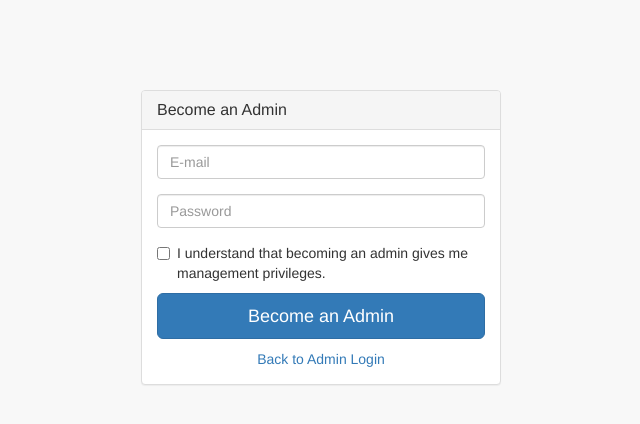
After one commit to Defouh-Desmond/Admin-panel, a PHP site: page /pages/become_admin.php in a window 1280 px wide. The commit adds this page. Shown: the top 424 px of the page, without its empty margins (319-959 px from the left). Run offline with PHP 8.4, Linux system fonts and the light colour scheme.

Commit message:
become admin

```diff
--- /dev/null
+++ b/pages/become_admin.php
@@ -0,0 +1,113 @@
+<!DOCTYPE html>
+<html lang="en">
+
+<head>
+    <meta charset="utf-8">
+    <meta http-equiv="X-UA-Compatible" content="IE=edge">
+    <meta name="viewport" content="width=device-width, initial-scale=1">
+    <meta name="description" content="Become an Admin Page">
+    <meta name="author" content="">
+
+    <title>Licrestor - Become an Admin</title>
+
+    <!-- Bootstrap Core CSS -->
+    <link href="../css/bootstrap.min.css" rel="stylesheet">
+
+    <!-- MetisMenu CSS -->
+    <link href="../css/metisMenu.min.css" rel="stylesheet">
+
+    <!-- Custom CSS -->
+    <link href="../css/startmin.css" rel="stylesheet">
+
+    <!-- Custom Fonts -->
+    <link href="../css/font-awesome.min.css" rel="stylesheet" type="text/css">
+</head>
+
+<body>
+    <div class="container">
+        <div class="row">
+            <div class="col-md-4 col-md-offset-4">
+                <div class="login-panel panel panel-default">
+                    <div class="panel-heading">
+                        <h3 class="panel-title">Become an Admin</h3>
+                    </div>
+                    <div class="panel-body">
+                        <p class="text-danger text-center" id="error" style="display:none;"></p>
+                        <p class="text-success text-center" id="success" style="display:none;"></p>
+
+                        <form id="becomeAdminForm">
+                            <fieldset>
+                                <div class="form-group">
+                                    <input class="form-control" placeholder="E-mail" name="email" type="email" required>
+                                </div>
+
+                                <div class="form-group">
+                                    <input class="form-control" placeholder="Password" name="password" type="password" required>
+                                </div>
+
+                                <div class="checkbox">
+                                    <label>
+                                        <input name="confirm" type="checkbox" required> I understand that becoming an admin gives me management privileges.
+                                    </label>
+                                </div>
+
+                                <button type="submit" class="btn btn-lg btn-primary btn-block">Become an Admin</button>
+
+                                <div class="text-center" style="margin-top:10px;">
+                                    <a href="login.php">Back to Admin Login</a>
+                                </div>
+                            </fieldset>
+                        </form>
+                    </div>
+                </div>
+            </div>
+        </div>
+    </div>
+
+    <!-- jQuery -->
+    <script src="../js/jquery.min.js"></script>
+
+    <!-- Bootstrap Core JavaScript -->
+    <script src="../js/bootstrap.min.js"></script>
+
+    <!-- Metis Menu Plugin JavaScript -->
+    <script src="../js/metisMenu.min.js"></script>
+
+    <!-- Custom Theme JavaScript -->
+    <script src="../js/startmin.js"></script>
+
+    <script>
+        $(document).ready(function () {
+            $('#becomeAdminForm').on('submit', function (e) {
+                e.preventDefault();
+                $('#error').hide();
+                $('#success').hide();
+
+                $.ajax({
+                    type: 'POST',
+                    url: '../include/auth.php',
+                    data: $(this).serialize() + '&action=become_admin',
+                    dataType: 'json',
+                    success: function (response) {
+                        if (response.status === 'success') {
+                            $('#success').text(response.message).show();
+                            $('#error').hide();
+                            setTimeout(function () {
+                                window.location.href = 'login.php';
+                            }, 1500);
+                        } else {
+                            $('#error').text(response.message).show();
+                            $('#success').hide();
+                        }
+                    },
+                    error: function () {
+                        $('#error').text('Something went wrong. Please try again.').show();
+                        $('#success').hide();
+                    }
+                });
+            });
+        });
+    </script>
+</body>
+
+</html>
```
Also changed, not shown: include/auth.php (+70 -3 lines).
